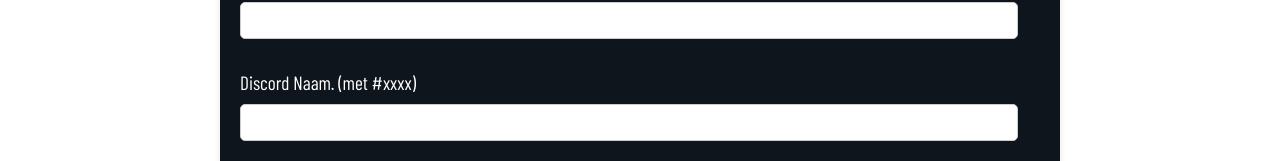
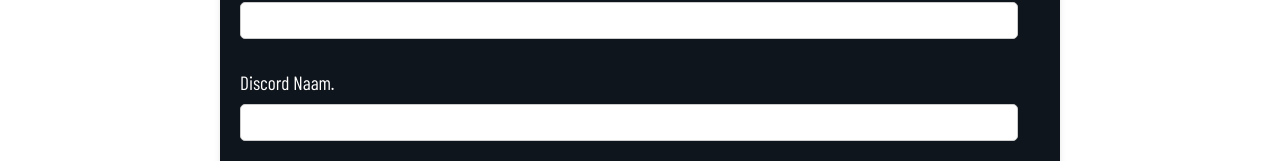
Before and after one commit to JustinSpoor/Fenrin, an Angular app in the folder fenrin_frontend/: page /application in a window 1280 px wide. Shown: the part 208-369 px from the top of the page. Built offline with nearby package versions, Linux system fonts and the light colour scheme.

Commit message:
typo's
fixed some typo's and translation errors

```diff
--- a/fenrin_frontend/src/app/application/application-page/application-page.component.html
+++ b/fenrin_frontend/src/app/application/application-page/application-page.component.html
@@ -5,7 +5,7 @@
       <label>Wat is jou naam?</label>
       <input class="font-barlow-regular" type="text" formControlName="name" required />
 
-      <label>Discord Naam. (met #xxxx)</label>
+      <label>Discord Naam.</label>
       <input class="font-barlow-regular" type="text" formControlName="discordName" required />
 
       <label>Minecraft Naam.</label>
@@ -20,7 +20,7 @@
       <label>Waar ben jij als speler goed of minder goed in?</label>
       <textarea class="font-barlow-regular" type="text" formControlName="strengthsAndWeaknesses" required></textarea>
 
-      <label>Waarom moeten we jou inviten?</label>
+      <label>Waarom moeten wij jou inviten?</label>
       <textarea class="font-barlow-regular" type="text" formControlName="whyYou" required></textarea>
 
       <label>Heb je een history op DDG?</label>
@@ -29,7 +29,7 @@
       <label>Is er nog iets anders wat je graag kwijt wil?</label>
       <textarea class="font-barlow-regular" type="text" formControlName="other"></textarea>
 
-      <button type="submit" [disabled]="applicationForm.invalid">Submit</button>
+      <button type="submit" [disabled]="applicationForm.invalid">Verstuur</button>
     </div>
   </form>
 </div>
```
